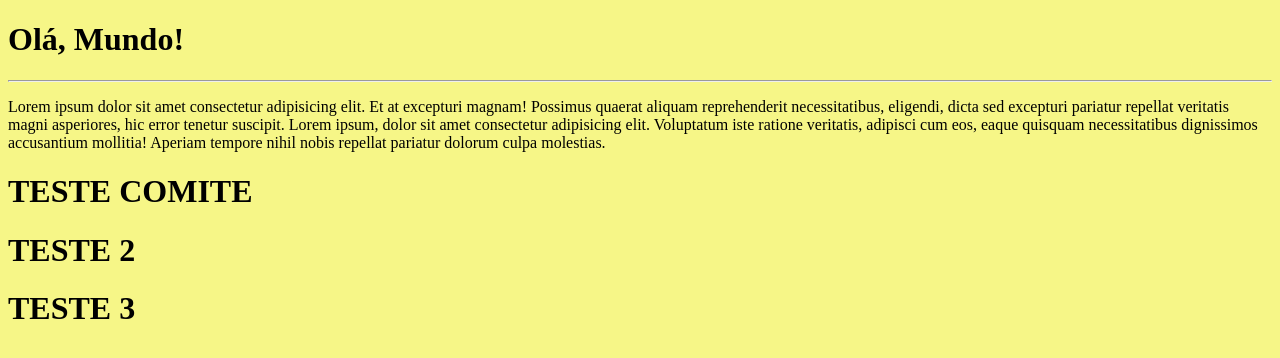
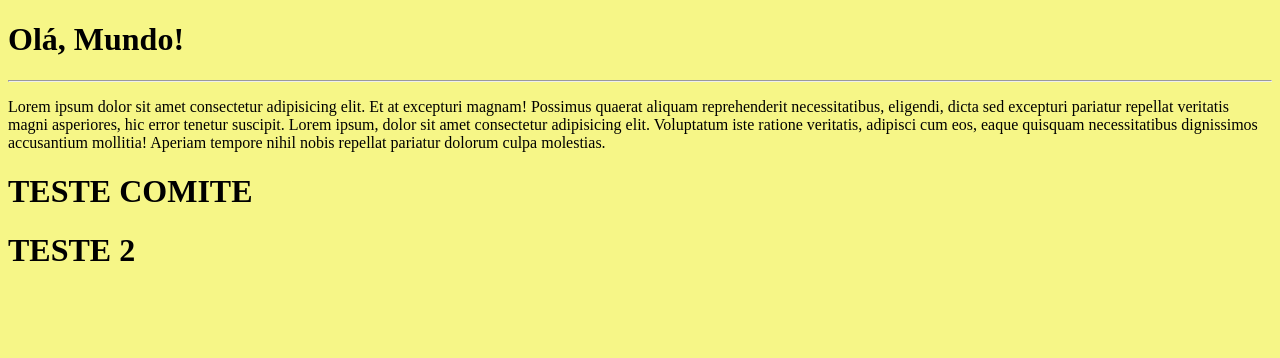
Before and after one commit to SGS23/Ola-Mundo, a plain HTML site: page site-exemplo/index.html in a window 1280 px wide. Drawn offline with Linux system fonts and the light colour scheme.

Commit message:
Revert "TESTE 3"
This reverts commit 5c26b0c9c781e81a50a1d3c9afa13b60591ae78f.

```diff
--- a/site-exemplo/index.html
+++ b/site-exemplo/index.html
@@ -17,6 +17,5 @@
     <h1> TESTE COMITE</h1>
 
     <H1>TESTE 2</H1>
-    <H1>TESTE 3</H1>
 </body>
 </html>
```
